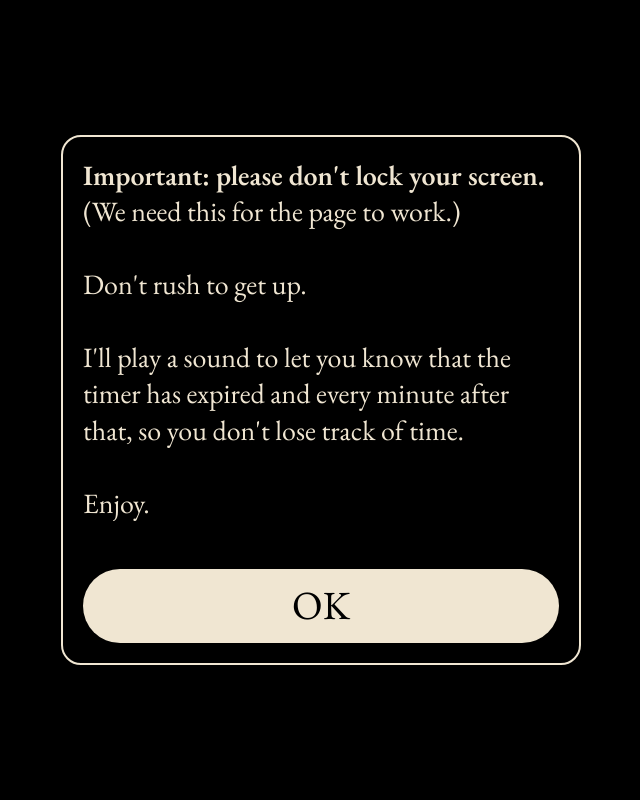
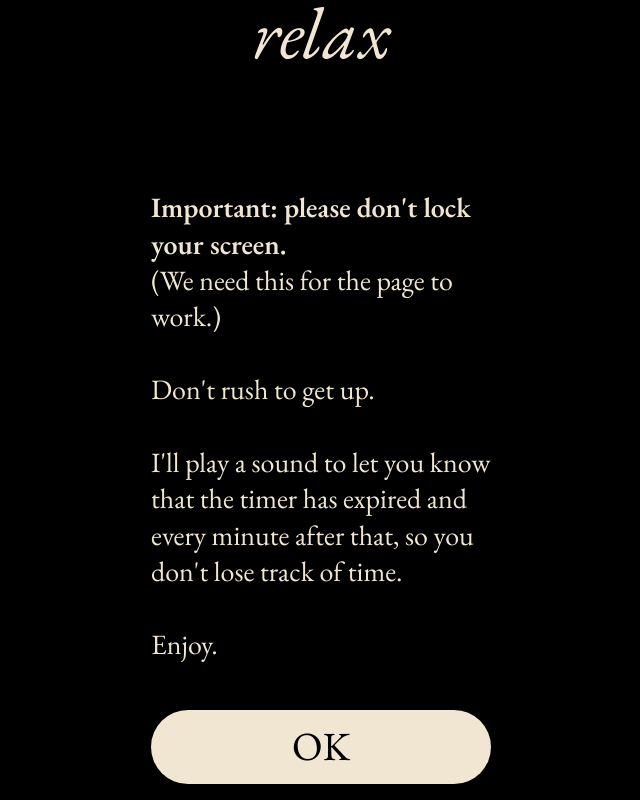
Before and after one commit to chandu-machineni/relax, a website: page index.html in a window 1280 px wide. Both pictures are taken after a click on the button "Start". Shown: the whole page, without its empty margins (319-959 px from the left). Drawn offline with nearby package versions, Linux system fonts and the light colour scheme.

Commit message:
Update UI: Add header, fix footer, improve alignment and update page title

```diff
--- a/app.js
+++ b/app.js
@@ -1,5 +1,6 @@
 // Add stylesheet
 document.head.innerHTML += '<link rel="stylesheet" href="styles.css">';
+document.head.innerHTML += '<title>relax</title>';
 
 // Audio service
 const AudioService = {
@@ -351,7 +352,7 @@ function createText(content, options = {}) {
 // Component: Footer
 function createFooter() {
   const footer = createElement('footer', 'footer');
-  const text = createText('Made by <a href="https://www.linkedin.com/in/chandu-machineni" target="_blank"><span>chandu machineni</span></a>', { size: 'xs', align: 'center' });
+  const text = createText('Made by <a href="https://www.linkedin.com/in/chandu-machineni" target="_blank">chandu machineni</a>', { size: 'xs', align: 'center' });
   footer.appendChild(text);
   return footer;
 }
@@ -367,6 +368,12 @@ const Views = {
     const view = createElement('div', ['view']);
 
     const homepageContent = createElement('div', 'homepage-content');
+
+    // Add header with italicized "relax" text
+    const header = createElement('div', 'header');
+    const headerText = createText('<em>relax</em>', { size: 'l', align: 'center', customClass: 'app-title' });
+    header.appendChild(headerText);
+    homepageContent.appendChild(header);
 
     const container = createElement('div', 'main-container');
 
@@ -421,6 +428,12 @@ const Views = {
   instructions(onNext) {
     const view = createElement('div', ['view', 'instructions-view']);
 
+    // Add header with italicized "relax" text
+    const header = createElement('div', 'header');
+    const headerText = createText('<em>relax</em>', { size: 'l', align: 'center', customClass: 'app-title' });
+    header.appendChild(headerText);
+    view.appendChild(header);
+
     const instructionsContainer = createElement('div', 'instructions-container');
 
     const instructionsText = createText("<strong>Important: please don't lock your screen.</strong><br/>(We need this for the page to work.)<br/><br/>Don't rush to get up.<br/><br/>I'll play a sound to let you know that the timer has expired and every minute after that, so you don't lose track of time.<br/><br/>Enjoy.", { size: 's', align: 'left' });
@@ -464,6 +477,12 @@ const Views = {
 
   active(onNext) {
     const view = createElement('div', ['view']);
+
+    // Add header with italicized "relax" text
+    const header = createElement('div', 'header');
+    const headerText = createText('<em>relax</em>', { size: 'l', align: 'center', customClass: 'app-title' });
+    header.appendChild(headerText);
+    view.appendChild(header);
 
     const timeDisplay = createText('', { dimmed: true, size: 'xs', inline: true });
     view.appendChild(timeDisplay);
@@ -587,6 +606,12 @@ const Views = {
   complete(onNext) {
     const view = createElement('div', ['view']);
 
+    // Add header with italicized "relax" text
+    const header = createElement('div', 'header');
+    const headerText = createText('<em>relax</em>', { size: 'l', align: 'center', customClass: 'app-title' });
+    header.appendChild(headerText);
+    view.appendChild(header);
+
     // Make sure the timer is stopped and audio is fully destroyed
     Store.stop();
     AudioService.destroy();
@@ -597,7 +622,7 @@ const Views = {
     thankYouSection.appendChild(thankYouText);
 
     const linkList = createElement('div', 'link-list');
-    const aboutLink = createText('<a target="_blank" href="/about">About</a>', {
+    const aboutLink = createText('<a href="/about">About</a>', {
       inline: true, size: 's'
     });
     const sayHiLink = createText('<a target="_blank" href="https://www.linkedin.com/in/chandu-machineni">Say Hi</a>', {
--- a/index.html
+++ b/index.html
@@ -8,10 +8,10 @@
   <meta name="description" content="A quiet space to sit, breathe, and stop doing. Set a timer and take a moment away from the noise." />
 
   <!-- Open Graph / Social Media -->
-  <meta property="og:title" content="Relax." />
+  <meta property="og:title" content="Relax" />
   <meta property="og:description" content="A quiet space to sit, breathe, and stop doing. Set a timer and take a moment away from the noise." />
   <meta property="og:type" content="website" />
-  <meta property="twitter:title" content="Relax." />
+  <meta property="twitter:title" content="Relax" />
   <meta property="twitter:description" content="A quiet space to sit, breathe, and stop doing. Set a timer and take a moment away from the noise." />
 
   <!-- EB Garamond -->
--- a/styles.css
+++ b/styles.css
@@ -270,15 +270,14 @@ html {
 }
 
 .instructions-container {
-  display: flex;
-  flex-direction: column;
-  width: 100%;
-  max-width: 560px;
-  padding: 20px;
-  border: 2px solid var(--color-text);
-  border-radius: 20px;
-  background-color: var(--color-bg);
-  margin: 0 20px;
+  background-color: rgba(0, 0, 0, 0.95);
+  max-width: 90%;
+  width: 400px;
+  padding: 30px;
+  border-radius: 5px;
+  box-shadow: 0px 0px 10px rgba(0, 0, 0, 0.1);
+  margin: 0 auto;
+  text-align: left;
 }
 
 @media all and (max-width: 600px) {
@@ -333,15 +332,22 @@ html {
 }
 
 .view {
-  padding: 1rem;
+  position: absolute;
+  top: 0;
+  left: 0;
+  right: 0;
+  bottom: 0;
+  width: 100%;
+  height: 100%;
   display: flex;
   flex-direction: column;
+  align-items: center;
   justify-content: center;
-  align-items: center;
-  height: 100%;
-  width: 100%;
-  max-width: 600px;
-  margin: 0 auto;
+  padding: var(--page-margin);
+  opacity: 1;
+  transform: translateY(0);
+  overflow-y: auto;
+  overflow-x: hidden;
 }
 
 /* Animation classes */
@@ -402,11 +408,12 @@ html {
 
 /* Active view specific styles */
 .center-message {
-  flex: 1;
   display: flex;
+  flex-direction: column;
   align-items: center;
   justify-content: center;
   text-align: center;
+  flex: 1;
   width: 100%;
 }
 
@@ -459,3 +466,14 @@ html {
   left: 0.05rem;
   opacity: 0.3;
 }
+
+.header {
+  width: 100%;
+  text-align: center;
+  margin-bottom: 2rem;
+}
+
+.app-title {
+  font-size: 1.8rem;
+  margin: 0;
+}
```
Also changed, not shown: about.html (+2 -2 lines).
